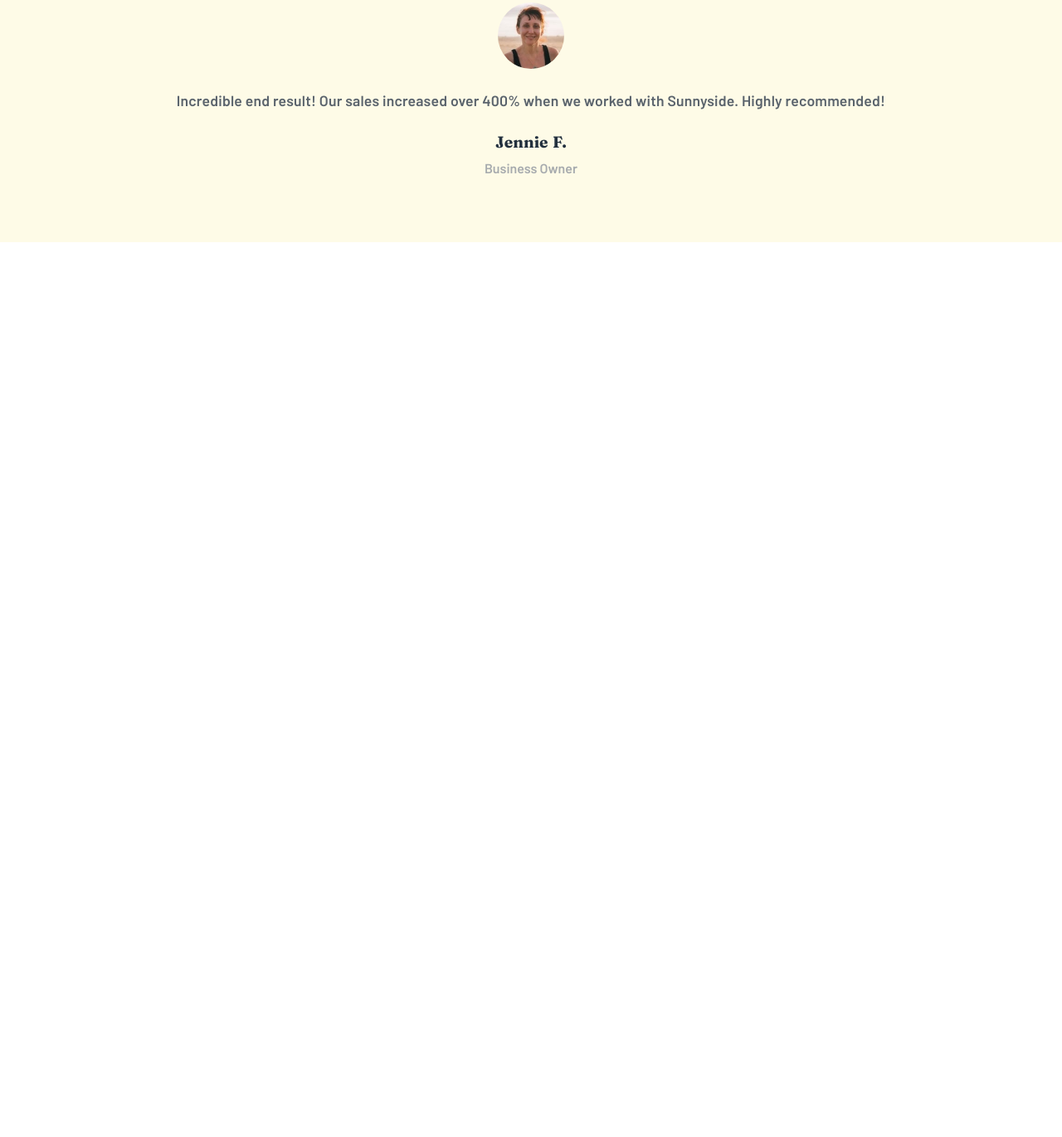
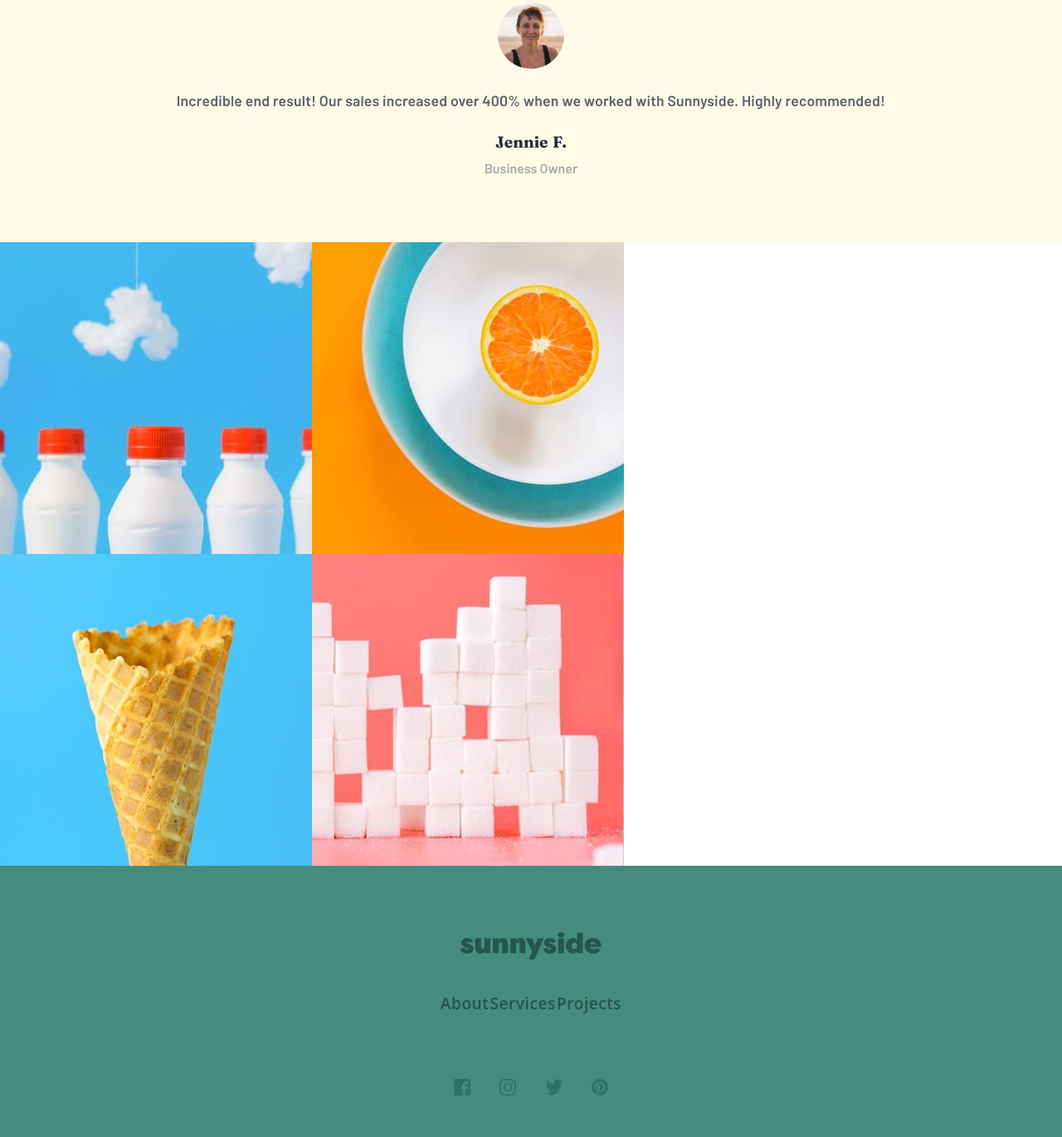
Before and after one commit to sudarshan161219/sunnyside-agency-landing-page-main, a plain HTML site: page index.html in a window 1280 px wide. Shown: the part 6531-7902 px from the top of the page at 83% size. Before the commit the page ends 6823 px from the top, so only its background shows below. Drawn offline with nearby package versions, Linux system fonts and the light colour scheme.

Commit message:
First commit

```diff
--- a/index.html
+++ b/index.html
@@ -137,7 +137,62 @@
 
 </div>
 
+<!-- sixth -->
+<div class="row">
+  <div class="column">
+    <img  class="column-img"  src="images/mobile/image-gallery-milkbottles.jpg" alt="milkbottle">
+  </div>
+  <div class="column" >
+    <img  class="column-img" src="images/mobile/image-gallery-orange.jpg" alt="orange">
+  </div>
+</div>
+
+<div class="row">
+  <div class="column">
+    <img class="column-img"  src="images/mobile/image-gallery-cone.jpg" alt="cone">
+  </div>
+  <div class="column">
+    <img class="column-img"  src="images/mobile/image-gallery-sugar-cubes.jpg" alt="">
+  </div>
+</div>
+<footer>
+  <div class="grid">
+
+  <div class="footer-logo"><img class="footer-logo-img" src="images/logo-footer.svg" alt="logo"></div>
+
+
+  <div class="grid2">
+    <ul class="footer-menu">
+
+      <div>
+      <li> <a class="footer-menu-link" href="">About</a> </li>
+    </div>
+
+    <div>
+      <li> <a class="footer-menu-link" href="">Services</a> </li>
+    </div>
+
+    <div>
+      <li> <a class="footer-menu-link" href="">Projects</a> </li>
+    </div>
+
+    </ul>
+
+
+
+
+
+  <div class="social">
+    <img class="social-img" src="images/icon-facebook.svg"alt="">
+    <img class="social-img" src="images/icon-instagram.svg" alt="">
+    <img class="social-img" src="images/icon-twitter.svg" alt="">
+    <img class="social-img" src="images/icon-pinterest.svg" alt="">
+  </div>
+</div>
+</div>
+</footer>
   </main>
+
 
   <!-- <div class="attribution">
     Challenge by <a href="https://www.frontendmentor.io?ref=challenge" target="_blank">Frontend Mentor</a>.
--- a/styles.css
+++ b/styles.css
@@ -116,14 +116,15 @@ grid-gap: 53px;
 
 .menu{
   display: grid;
-  width: 350px;
-  height: 355px;
+  max-width: 350px;
+  width: 100%;
+  height: 320px;
   background-color: var(--color-White);
   justify-self: center;
   justify-content: center;
   z-index: 10;
   position: absolute;
-  bottom: -1px;
+  bottom: -25px;
   padding: 2rem;
   font-size: 1.5rem;
   text-align: center;
@@ -369,3 +370,62 @@ letter-spacing: 0.2px;
 line-height: 1.5;
 
 }
+
+
+
+.row{
+display: flex;
+}
+
+.column-img{
+  width: 100%;
+}
+
+footer{
+  background-color: var(--color-Darkmoderatecyanfooter);
+  padding: 5rem 0  2rem;
+  /* display: grid; */
+  justify-content: center;
+  justify-items: center;
+
+}
+
+.grid{
+  grid-gap: 40px;
+}
+
+.grid2{
+  grid-gap: 60px;
+}
+
+.footer-logo{
+  justify-content: center;
+}
+
+.footer-logo-img{
+  width: 170px;
+}
+
+ .footer-menu{
+  display:flex ;
+  justify-content: space-evenly;
+
+}
+
+.footer-menu-link{
+  font-size: 1.2rem;
+  font-weight: 600;
+  letter-spacing: 0.5px;
+  line-height: 1.4;
+  text-decoration: none;
+  color:var(--color-Darkdesaturatedcyangraphicdesigntext);
+}
+
+.social{
+  display: flex;
+  justify-content: center;
+}
+
+.social-img{
+  margin: 1.1rem;
+}
```
Also changed, not shown: images/logo-footer.svg (added).
